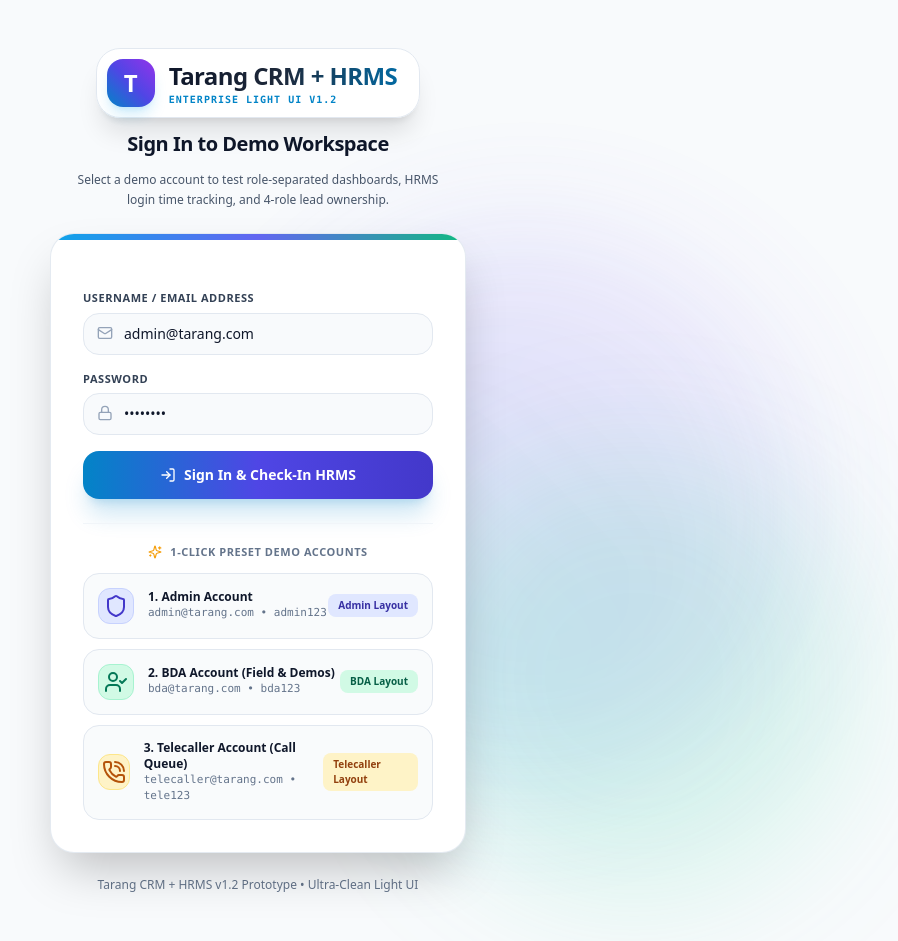
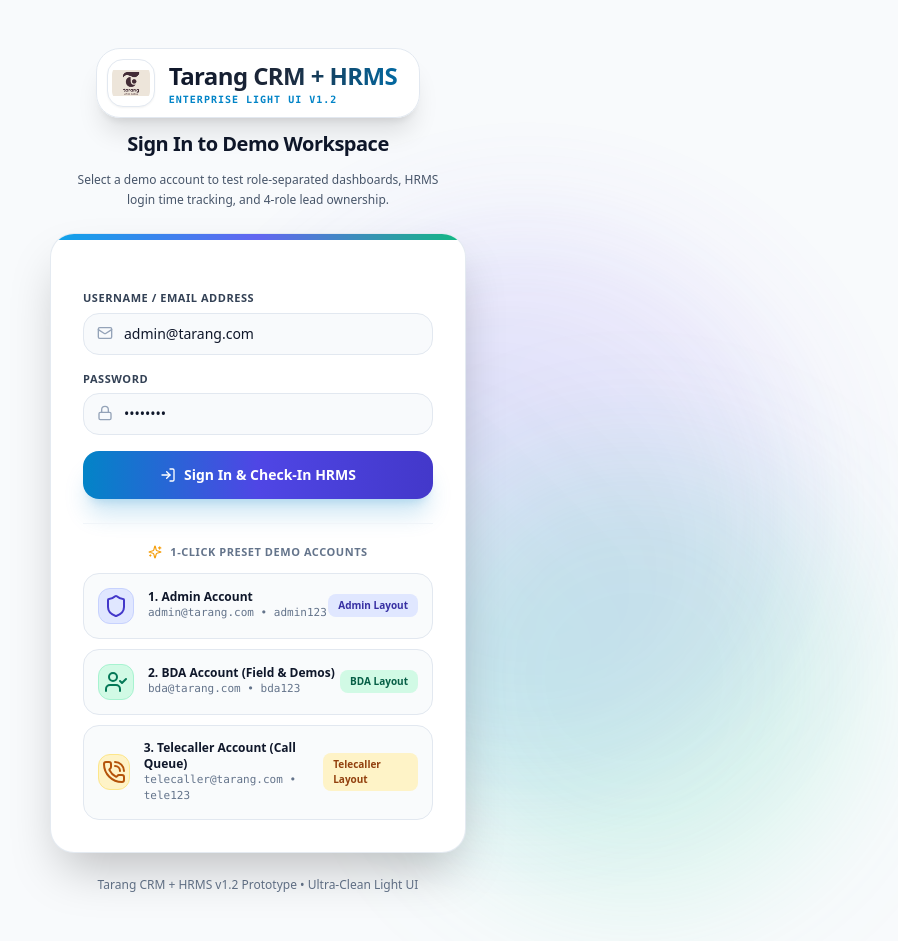
Before and after one commit to gnoknwgnng/tarang-hrms, a React (Vite) app: page / in a window 1280 px wide. Shown: the whole page, without its empty margins (382-1280 px from the left). Built offline with nearby package versions, Linux system fonts and the light colour scheme.

Commit message:
feat: set official Tarang Kinetic Sand Art logo across Navbar, Login screen, and browser favicon

```diff
--- a/index.html
+++ b/index.html
@@ -2,7 +2,7 @@
 <html lang="en">
   <head>
     <meta charset="UTF-8" />
-    <link rel="icon" type="image/svg+xml" href="/vite.svg" />
+    <link rel="icon" type="image/png" href="/logo.png" />
     <meta name="viewport" content="width=device-width, initial-scale=1.0" />
     <title>Tarang CRM + HRMS</title>
     <link rel="preconnect" href="https://fonts.googleapis.com">
--- a/src/components/Auth/LoginScreen.tsx
+++ b/src/components/Auth/LoginScreen.tsx
@@ -30,9 +30,11 @@ export const LoginScreen: React.FC = () => {
 
         {/* Brand Logo */}
         <div className="inline-flex items-center space-x-3.5 p-2.5 bg-white/90 border border-slate-200 rounded-3xl shadow-xl backdrop-blur-xl">
-          <div className="w-12 h-12 rounded-2xl bg-gradient-to-tr from-sky-600 via-indigo-600 to-purple-600 flex items-center justify-center font-black text-2xl text-white shadow-lg shadow-sky-500/20">
-            T
-          </div>
+          <img
+            src="/logo.png"
+            alt="Tarang Logo"
+            className="w-12 h-12 object-contain rounded-2xl bg-white p-1 border border-slate-200 shadow-sm"
+          />
           <div className="text-left pr-3">
             <span className="text-2xl font-black tracking-tight bg-gradient-to-r from-slate-900 via-slate-800 to-sky-700 bg-clip-text text-transparent block">
               Tarang CRM + HRMS
--- a/src/components/Navbar.tsx
+++ b/src/components/Navbar.tsx
@@ -23,9 +23,11 @@ export const Navbar: React.FC = () => {
 
           {/* Brand Logo & Name */}
           <div className="flex items-center space-x-2.5 sm:space-x-3">
-            <div className="w-8 h-8 sm:w-10 sm:h-10 rounded-xl sm:rounded-2xl bg-gradient-to-tr from-sky-600 via-indigo-600 to-purple-600 flex items-center justify-center font-black text-base sm:text-xl text-white shadow-md shadow-sky-500/20">
-              T
-            </div>
+            <img
+              src="/logo.png"
+              alt="Tarang Logo"
+              className="w-9 h-9 sm:w-10 sm:h-10 object-contain rounded-xl bg-white p-1 border border-slate-200 shadow-sm"
+            />
             <div>
               <span className="text-base sm:text-xl font-black tracking-tight bg-gradient-to-r from-slate-900 via-slate-800 to-sky-700 bg-clip-text text-transparent">
                 Tarang CRM
```
Also changed, not shown: Tarang Kinetic Sand Art Table - Contents Guide.pdf.png (added), public/logo.png (added).
